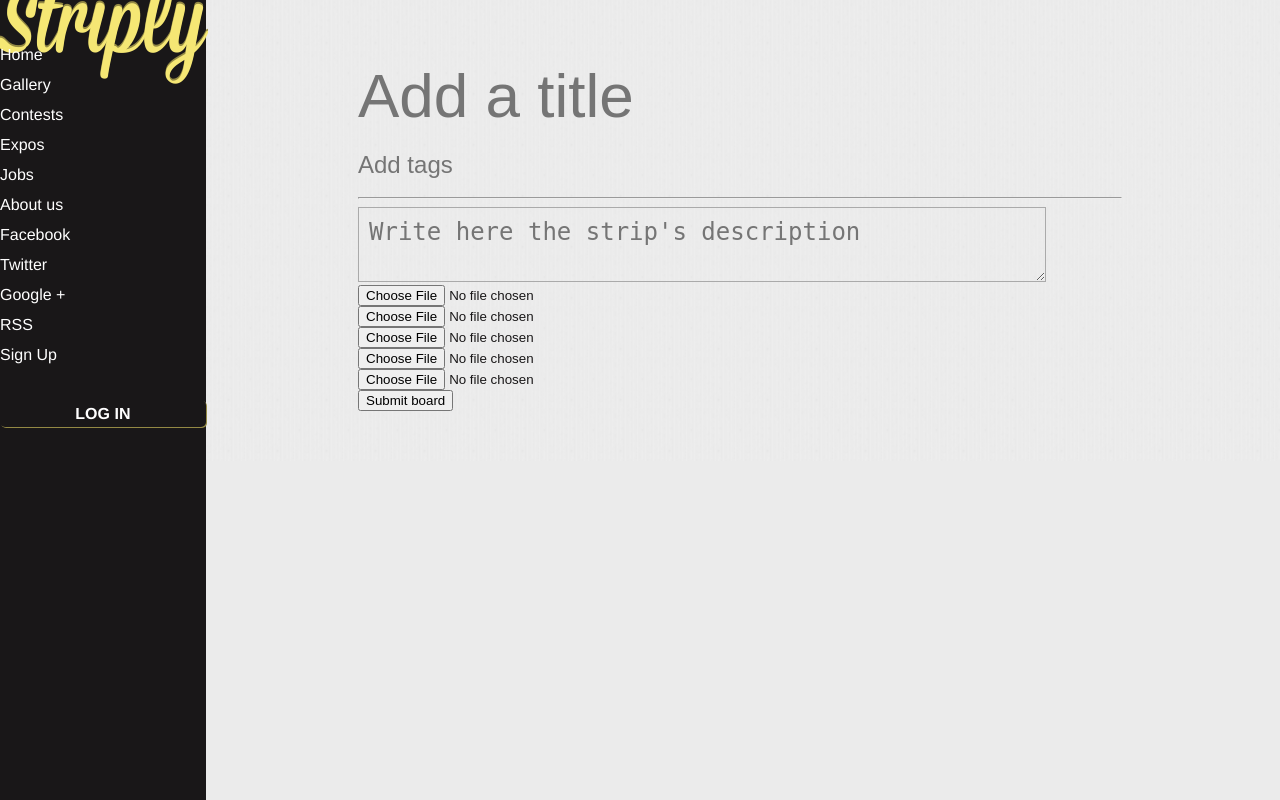
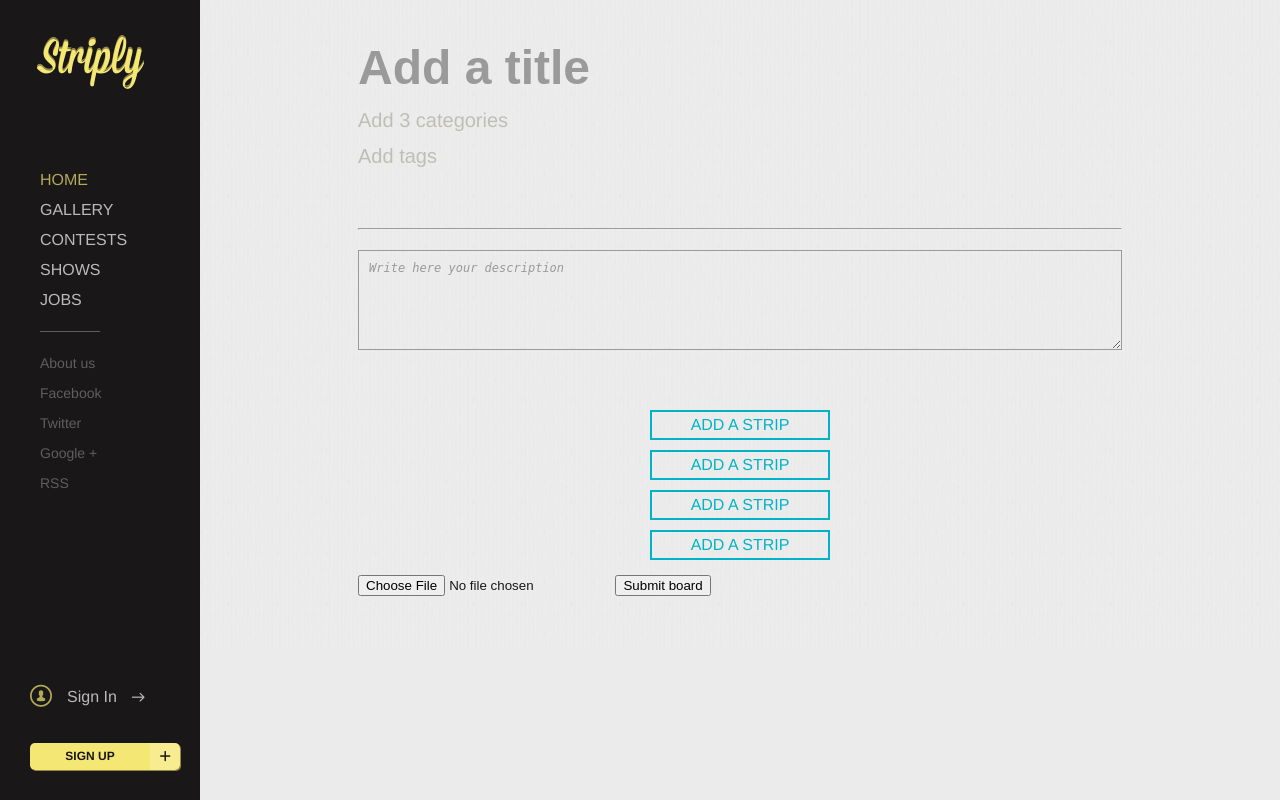
Before and after one commit to Mteuahasan/backend-project-hetic, a PHP site: page /app/views/new-board.php in a window 1280 px wide. Run offline with PHP 8.4, Linux system fonts and the light colour scheme; the template is opened without the code that fills it, so the values that code supplies are empty; style sheets or scripts are compiled from the project's sources.

Commit message:
partials search category and nav create

```diff
--- a/app/views/new-board.php
+++ b/app/views/new-board.php
@@ -12,46 +12,41 @@
 </head>
 <body>
 
-  <nav>
-    <h1 class="logo">Striply</h1>
-    <ul class="menu">
-      <li><a class="menu--active" href="home">Home</a></li>
-      <li><a href="gallery">Gallery</a></li>
-      <li><a href="contests">Contests</a></li>
-      <li><a href="expos">Expos</a></li>
-      <li><a href="jobs">Jobs</a></li>
-    </ul>
-    <span></span>
-    <ul class="menu--more">
-      <li><a href="#">About us</a></li>
-      <li><a href="#">Facebook</a></li>
-      <li><a href="#">Twitter</a></li>
-      <li><a href="#">Google +</a></li>
-      <li><a href="#">RSS</a></li>
-    </ul>
-    <?php if(!isset($SESSION) || empty($SESSION)): ?>
-        <ul>
-          <li><a href="signup">Sign Up</a></li>
-          <li><a href="login" class="btn-cta">Log In</a></li>
-        </ul>
-      <?php endif; ?>
-
-  </nav>
+  <?php
+  include('partials/nav.php');
+  include('partials/search.php');
+  include('partials/category.php');
+  ?>
 
   <div class="main-container">
     <div class="contain-form">
       <form enctype="multipart/form-data" action="new-board" method="post">
         <input type="text" name="name" placeholder="Add a title">
+        <h1>Add 3 categories</h1>
         <?php foreach ($categories as $categorie): ?>
-          <input type="checkbox" name="categories[]" value="<?php echo $categorie->id ?>"><label for="<?php echo $categorie->slug ?>"><?php echo $categorie->name ?></label>
+          <input type="checkbox" name="categories[]" value="<?php echo $categorie->id ?>" id="<?php echo $categorie->slug ?>"><label for="<?php echo $categorie->slug ?>"><?php echo $categorie->name ?></label>
         <?php endforeach ?>
         <input type="text" name="tags" placeholder="Add tags">
-        <hr style="width:100%; color:#AAA">
-        <textarea name="description" id="board-description" cols="30" rows="10" placeholder="Write here the strip's description"></textarea>
-        <input type="file" name="userfile" class="input-file">
-        <input type="file" name="userfile2" class="input-file">
-        <input type="file" name="userfile3" class="input-file">
-        <input type="file" name="userfile4" class="input-file">
+        <hr style="width:100%; color:##9b9a9a; margin-bottom:20px;">
+        <textarea name="description" id="board-description" cols="30" rows="10" placeholder="Write here your description"></textarea>
+        <div class="btn--file-upload">
+          <span>Add a strip</span>
+          <input type="file" name="userfile" class="input-file">
+        </div>
+        <div class="btn--file-upload">
+          <span>Add a strip</span>
+          <input type="file" name="userfile2" class="input-file">
+        </div>
+        <div class="btn--file-upload">
+          <span>Add a strip</span>
+          <input type="file" name="userfile3" class="input-file">
+        </div>
+        <div class="btn--file-upload">
+          <span>Add a strip</span>
+          <input type="file" name="userfile4" class="input-file">
+        </div>
+
+
         <input type="file" name="userfile5" class="input-file">
         <input type="submit" value="Submit board">
       </form>
@@ -59,5 +54,6 @@
   </div>
 
   <script type="text/javascript" src="dist/assets/scripts/new-board.js"></script>
+  <script type="text/javascript" src="public/script/home.js"></script>
 </body>
 </html>
--- /dev/null
+++ b/app/views/partials/category.php
@@ -0,0 +1,26 @@
+  <section class="page-filters">
+    <div class="page-category">
+      <i class="flaticon-cancel22"></i>
+      <h1>Set up a maximum of <strong>3</strong> categories</h1>
+      <form autocomplete="off">
+        <ul>
+          <li><input type="checkbox" id="cat1"><label for="cat1">Comics</label></li>
+          <li><input type="checkbox" id="cat2"><label for="cat2">Humor</label></li>
+          <li><input type="checkbox" id="cat3"><label for="cat3">Politic</label></li>
+        </ul>
+        <ul>
+          <li><input type="checkbox" id="cat4"><label for="cat4">Celebrities</label></li>
+          <li><input type="checkbox" id="cat5"><label for="cat5">Dark Humor</label></li>
+          <li><input type="checkbox" id="cat6"><label for="cat6">Gore</label></li>
+          <li><input type="checkbox" id="cat7"><label for="cat7">Sensual</label></li>
+        </ul>
+        <ul>
+          <li><input type="checkbox" id="cat8"><label for="cat8">Religious</label></li>
+          <li><input type="checkbox" id="cat9"><label for="cat9">For kids</label></li>
+          <li><input type="checkbox" id="cat10"><label for="cat10">Daily</label></li>
+        </ul>
+      </form>
+      <input type="submit" value="Let's go" class="btn-little">
+      <a href="#" class="btn-little"><span>Let's go</span><i class="flaticon-right11"></i></a>
+    </div>
+  </section>
--- /dev/null
+++ b/app/views/partials/nav.php
@@ -0,0 +1,63 @@
+<nav>
+    <div class="container-menu">
+      <h1 class="logo">Striply</h1>
+      <ul class="menu">
+        <li><a class="menu--active" href="home">Home</a></li>
+        <li><a href="gallery">Gallery</a></li>
+        <li><a href="contests">Contests</a></li>
+        <li><a href="shows">Shows</a></li>
+        <li><a href="jobs">Jobs</a></li>
+      </ul>
+      <span></span>
+      <ul class="menu--more">
+        <li><a href="#">About us</a></li>
+        <li><a href="#">Facebook</a></li>
+        <li><a href="#">Twitter</a></li>
+        <li><a href="#">Google +</a></li>
+        <li><a href="#">RSS</a></li>
+      </ul>
+    </div>
+    <?php if(empty($SESSION)): ?>
+        <div class="menu--footer">
+          <!-- NOT CONNECTED -->
+          <ul class="disconnected">
+            <li><a href="login"><i class="flaticon-user148"></i><span>Sign In</span><i class="flaticon-right11"></i></a></li>
+
+            <li class="btn-cta">
+              <a href="signup">
+                <span></span>
+                <strong>Sign Up</strong>
+                <i class="flaticon-plus3"></i>
+              </a>
+            </li>
+          </ul>
+        </div>
+      <?php endif; ?>
+      <?php if(!empty($SESSION)): ?>
+        <!-- CONNECTED -->
+        <div class="menu--footer">
+          <ul class="connected">
+            <div class="profilHover">
+                <li id="feature-profile-menu">
+                  <a href="home">
+                    <img src="./dist/assets/img/profile.jpg">
+                    <div class="username"><p><?php echo $SESSION['name'] ?></p></div>
+                  </a>
+                </li>
+                <li id="test" class="feature-menu-hover">
+                  <a href="logout"><i class="flaticon-logout11"></i></a>
+                  <span></span>
+                  <a href="user/<?php echo $SESSION['id'] ?>"><p>See profile</p></a>
+                </li>
+              </div>
+              <li class="btn-cta">
+                <a href="new-board">
+                  <span></span>
+                  <strong>Add strip</strong>
+                  <i class="flaticon-plus3"></i>
+                </a>
+              </li>
+            </ul>
+          </div>
+        <?php endif; ?>
+  </nav>
--- /dev/null
+++ b/app/views/partials/search.php
@@ -0,0 +1,10 @@
+ <section class="page-filters">
+    <div class="page-search">
+      <i class="flaticon-cancel22"></i>
+      <h1>Search anything by tiping here</h1>
+      <i class="flaticon-information32" title="Category, people or tag"></i>
+      <form action="search/" method="post" id='search-form'>
+          <input type="text" name="name" placeholder="" autocomplete="off" id="search-content"/>
+      </form>
+    </div>
+  </section>
--- a/public/styles/generic/_buttons.scss
+++ b/public/styles/generic/_buttons.scss
@@ -210,3 +210,26 @@
 		}
 	}
 }
+
+.btn--file-upload {
+	position: relative;
+	width: 180px;
+	margin: 10px auto;
+	span {
+		display: block;
+		font-weight: $light;
+		line-height: 26px;
+		text-transform: uppercase;
+		color: $blue;
+		text-align: center;
+		border: 2px solid $blue;
+	}
+	input[type=file] {
+		position: absolute;
+		display: block;
+		bottom: 0px;
+		opacity: 0;
+		width: 180px;
+		height: 30px;
+	}
+}
--- a/public/styles/generic/_colors.scss
+++ b/public/styles/generic/_colors.scss
@@ -7,6 +7,7 @@ $yellow-dark : #938944;
 
 $blue : #00b3c6;
 
+$grey-dark : #9b9a9a;
 $grey : #bfbeb6;
 $grey-light : #ebebeb;
 
--- a/public/styles/partials/_new-board.scss
+++ b/public/styles/partials/_new-board.scss
@@ -1,35 +1,75 @@
 div.contain-form{
   width: 80%;
   margin: 0 auto;
-  padding: 50px;
+  line-height: 30px;
+  padding: 30px 50px 50px;
   input[type=text]{
     border: none;
     background: none;
     display: block;
-    font-size: 24px;
+    font-size: 20px;
     padding: 10px 0;
-    color: #666;
+    margin-bottom: 50px;
+    color: $black;
+    width: 100%;
     &:first-child{
-      font-size: 62px;
+      font-size: 48px;
+      font-weight: $bold;
+      margin: 0;
+      @include placeholder {
+        color: $grey-dark;
+      }
     }
     &:focus{
       outline: none;
     }
+    @include placeholder {
+        color: $grey;
+      }
+    .tag-valid {
+      color: $blue;
+    }
+  }
+  h1 {
+    font-size: 20px;
+    color: $grey;
+  }
+  label {
+    cursor: pointer;
+    float: left;
+    text-align: center;
+    width: calc(100% / 3);
+    width: -webkit-calc(100% / 3);
+    width: -moz-calc(100% / 3);
+    @include transition(.3s);
+  }
+  input:checked + label {
+    color: $blue;
+  }
+  input[id] {
+    display: none;
   }
 
   textarea{
-    width: 90%;
+    width: 100%;
     margin: 0 auto;
-    border: 1px solid #AAA;
+    border: 1px solid $grey-dark;
     background: none;
-    height: 75px;
+    height: 100px;
     padding: 10px;
-    color: #666;
-    font-size: 24px;
+    color: $black;
+    font-size: 12px;
+    margin-bottom: 40px;
+
+    @include placeholder {
+      color: $grey-dark;
+      font-style: italic;
+    }
   }
 
-  input[type="file"]{
-    display: block;
+
+  img {
+    width: 90%;
   }
 
   div.delete{
```
Also changed, not shown: app/views/main.php (+5 -102 lines), 1 other file.
